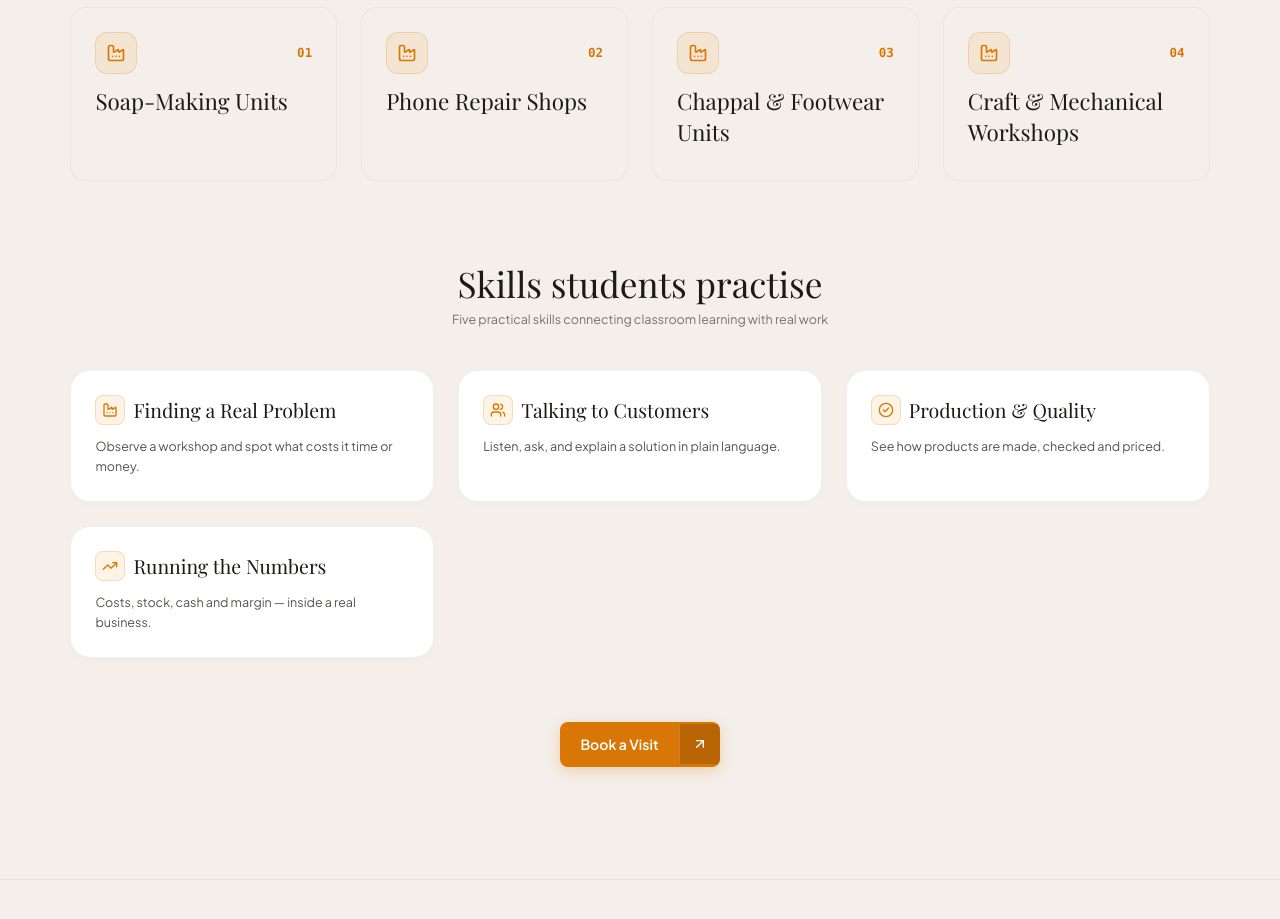
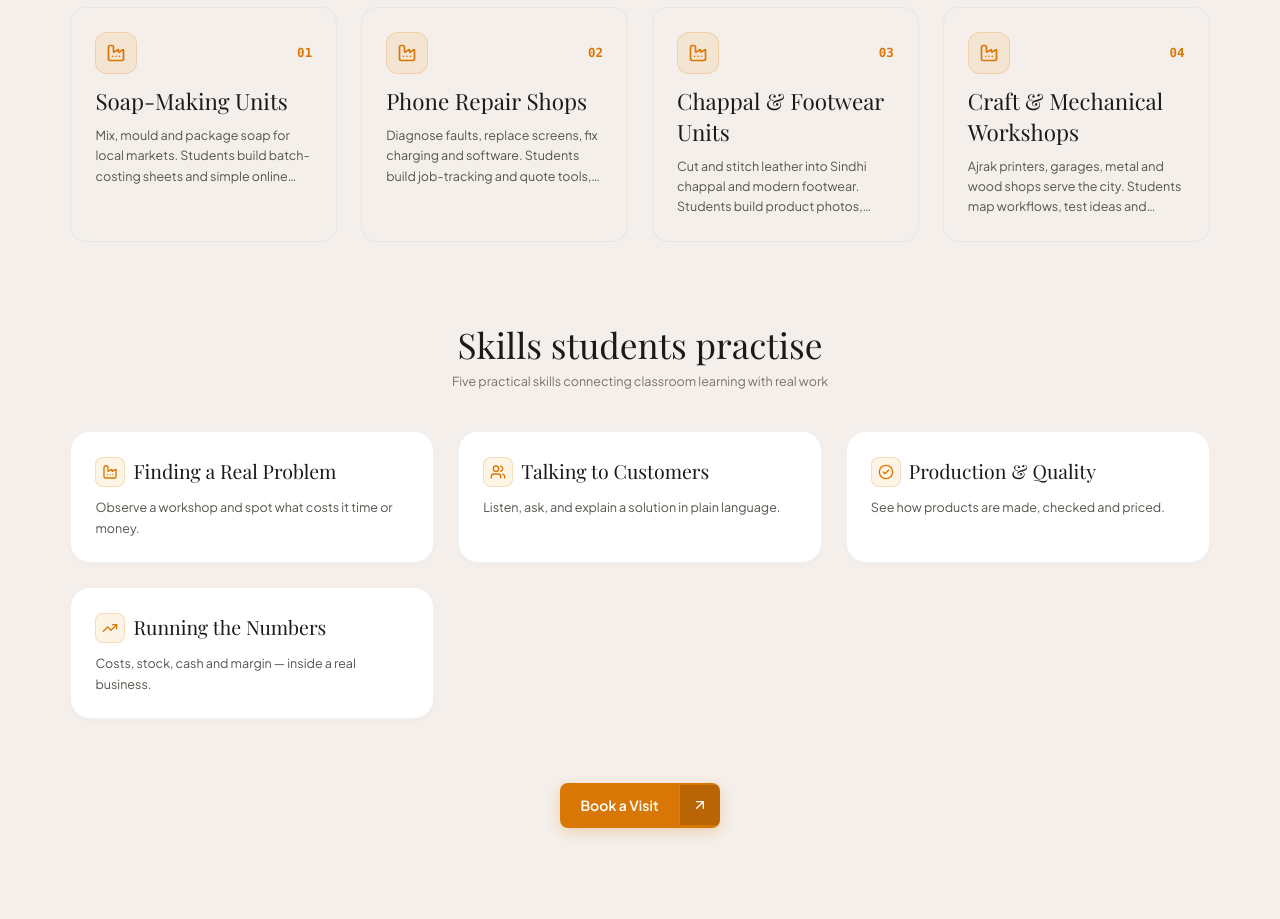
Before and after one commit to usmaann07/TheRisingSindh-Website, a Next.js app: page / in a window 1280 px wide. Shown: the part 7740-8659 px from the top of the page. Built offline with nearby package versions, Linux system fonts and the light colour scheme; a web font is replaced by a local one.

Commit message:
Deployment Error Fix

```diff
--- a/components/SMEEnterpriseSection.tsx
+++ b/components/SMEEnterpriseSection.tsx
@@ -174,7 +174,7 @@ export function SMEEnterpriseSection({ onOpenModal }: SMEEnterpriseProps) {
                   </h4>
 
                   <p className="text-xs text-stone-600 leading-relaxed font-normal line-clamp-3">
-                    {example.description}
+                    {`${example.businessDoes} ${example.studentsLearn}`}
                   </p>
                 </div>
               </div>
```
